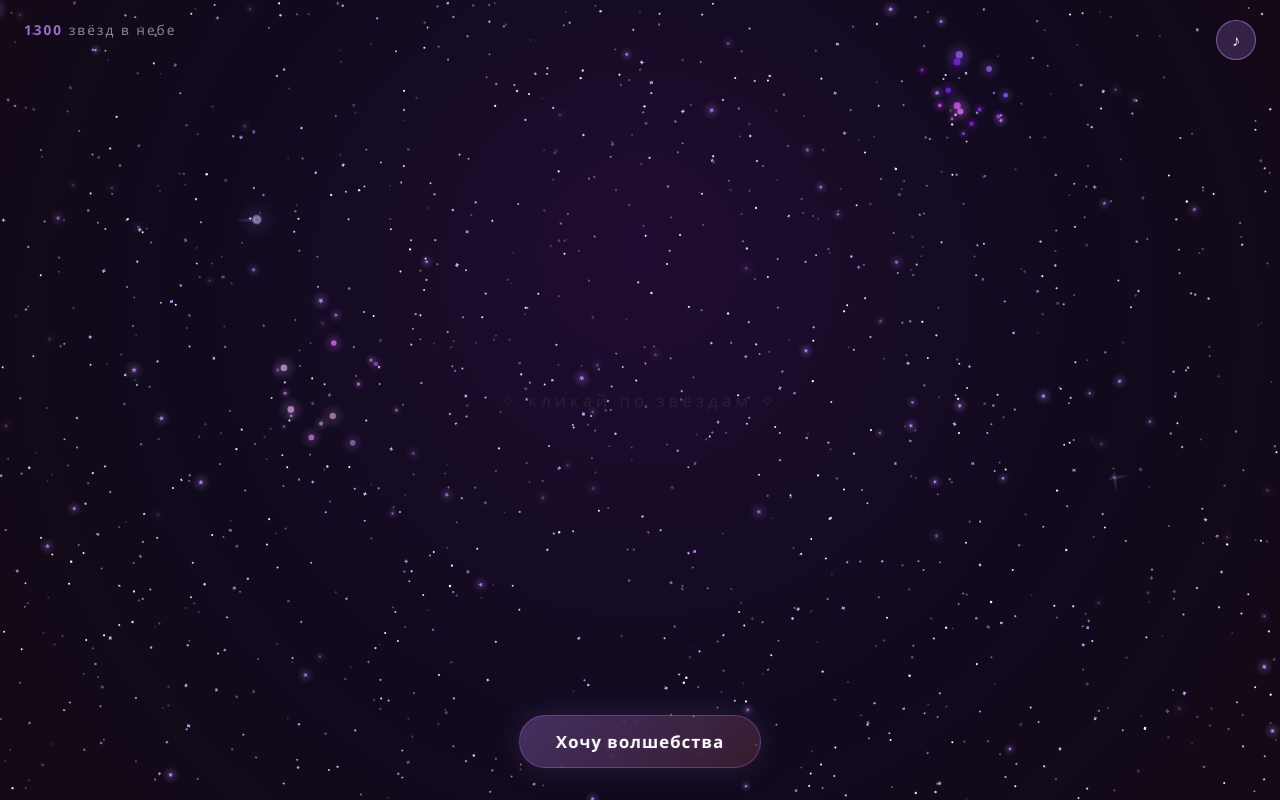
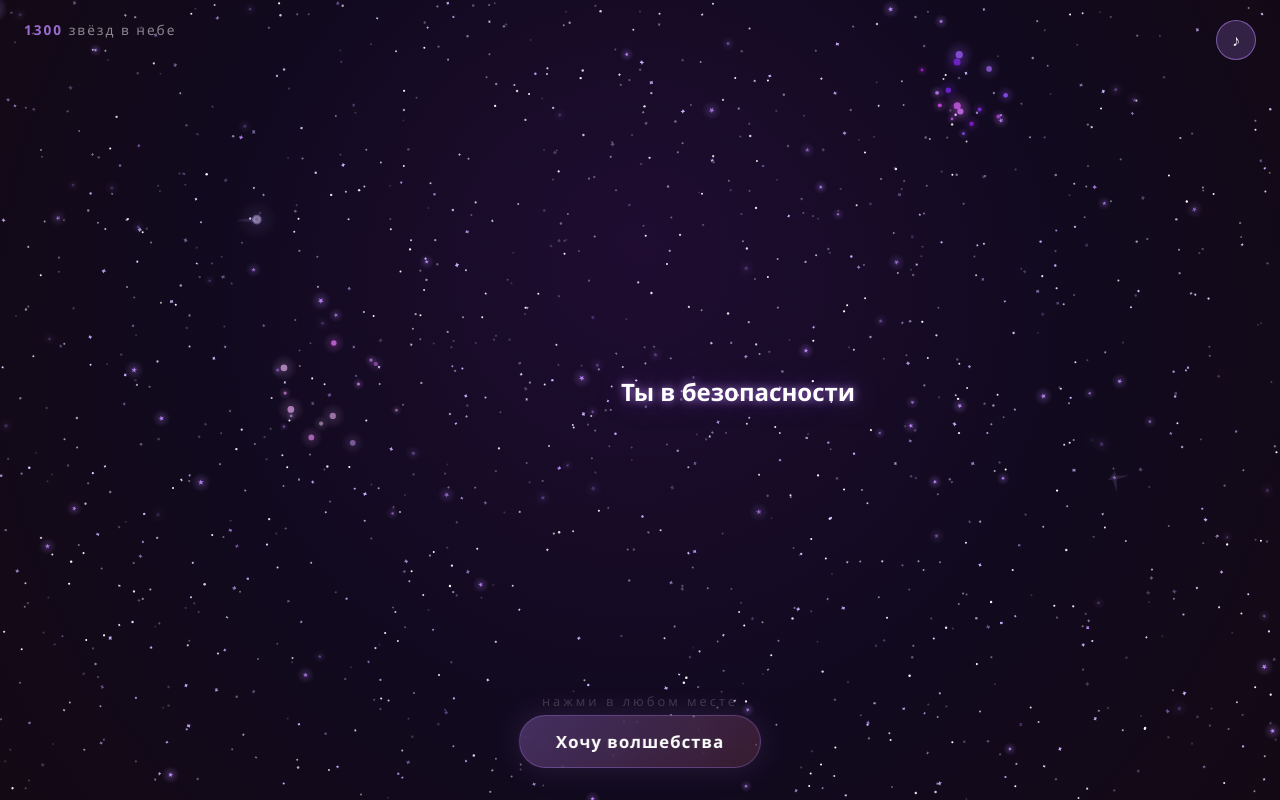
Before and after one commit to NATADAU/present_for_you, a plain HTML site: page index.html in a window 1280 px wide. Drawn offline with Linux system fonts and the light colour scheme.

Commit message:
Add files via upload

```diff
--- a/index.html
+++ b/index.html
@@ -15,17 +15,13 @@ user-select:none;pointer-events:none;font-variant-numeric:tabular-nums;
 }
 .star-counter span{color:rgba(187,134,252,0.8);font-weight:600}
 .instruction{
-position:fixed;bottom:50%;left:50%;transform:translate(-50%,50%);
-color:rgba(255,255,255,0.3);font-size:1.1rem;letter-spacing:4px;
-z-index:10;pointer-events:none;user-select:none;
-animation:fadeInOut 10s ease forwards;text-align:center;
+position:fixed;bottom:90px;left:50%;transform:translateX(-50%);
+color:rgba(255,255,255,0.18);font-size:.8rem;letter-spacing:3px;
+z-index:10;pointer-events:none;user-select:none;text-align:center;
+opacity:0;transition:opacity 1.5s ease;white-space:nowrap;
 }
-@keyframes fadeInOut{
-0%{opacity:0;transform:translate(-50%,50%) scale(.95)}
-15%{opacity:.6;transform:translate(-50%,50%) scale(1)}
-25%{opacity:.6;transform:translate(-50%,50%) scale(1)}
-100%{opacity:0;transform:translate(-50%,50%) scale(.95)}
-}
+.instruction.visible{opacity:1}
+.instruction.hide{opacity:0}
 /* Аффирмации — без рукописного шрифта, читаемый размер на любом экране */
 .affirmation{
 position:fixed;z-index:20;pointer-events:none;
@@ -85,7 +81,7 @@ transition:all .3s;font-family:inherit;
 <div class="star-counter"><span id="starCount">0</span> звёзд в небе</div>
 <button class="audio-btn" id="audioBtn" title="Фоновая музыка">♪</button>
 <audio id="bgMusic" loop preload="metadata"><source src="music.mp3" type="audio/mpeg"></audio>
-<div class="instruction">✧ кликай по звёздам ✧</div>
+<div class="instruction" id="hint">нажми в любом месте</div>
 <button class="magic-btn" id="magicBtn">Хочу волшебства</button>
 
 <script>
@@ -507,6 +503,32 @@ requestAnimationFrame(loop);
 
 initStars();
 requestAnimationFrame(loop);
+
+// Показываем подсказку через 1.5с, потом авто-демо через 3с
+setTimeout(()=>{
+  const hint=document.getElementById('hint');
+  hint.classList.add('visible');
+},1500);
+
+// Авто-демо: показываем первую аффирмацию и всплеск частиц сами
+let demoDone=false;
+setTimeout(()=>{
+  if(demoDone)return;
+  demoDone=true;
+  const x=centerX,y=centerY-40;
+  spawnBurst(x,y,28);
+  showAffirmation(x,y);
+  // После первого реального тапа прячем подсказку
+},3000);
+
+// Скрываем подсказку после первого касания пользователя
+function hideHintOnce(){
+  demoDone=true;
+  const hint=document.getElementById('hint');
+  hint.classList.add('hide');
+}
+document.addEventListener('click',hideHintOnce,{once:true});
+document.addEventListener('touchstart',hideHintOnce,{once:true,passive:true});
 </script>
 </body>
 </html>
```
